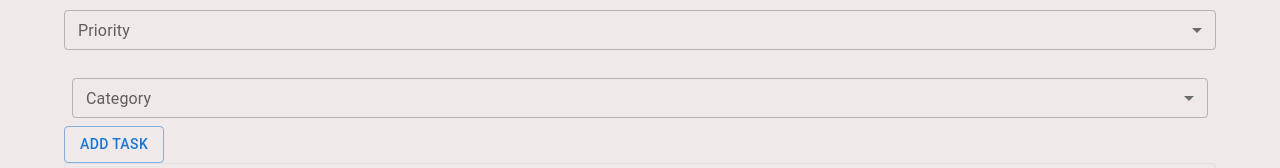
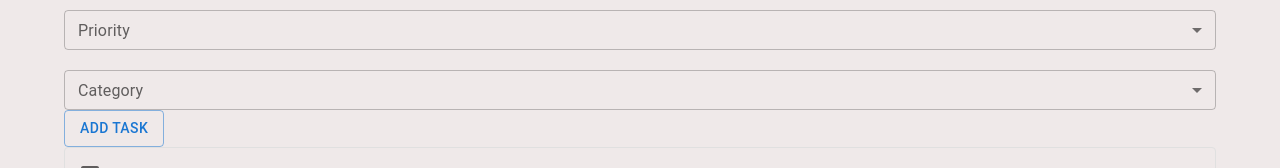
Before and after one commit to hamdidilekci/to-do-list, a React (Vite) app: page / in a window 1280 px wide. Shown: the part 216-384 px from the top of the page. Built offline with nearby package versions, Linux system fonts and the light colour scheme; no server answers.

Commit message:
fix category select layout

```diff
--- a/src/components/list/CategorySelect.jsx
+++ b/src/components/list/CategorySelect.jsx
@@ -15,7 +15,7 @@ const CategorySelect = ({ category, setCategory }) => {
   };
 
   return (
-    <FormControl size="small" sx={{ m: 1, minWidth: 120 }}>
+    <FormControl size="small">
       <InputLabel id="category-select-label">Category</InputLabel>
       <Select
         labelId="category-select-label"
```
